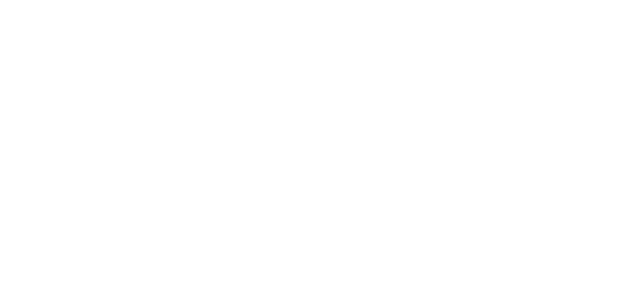
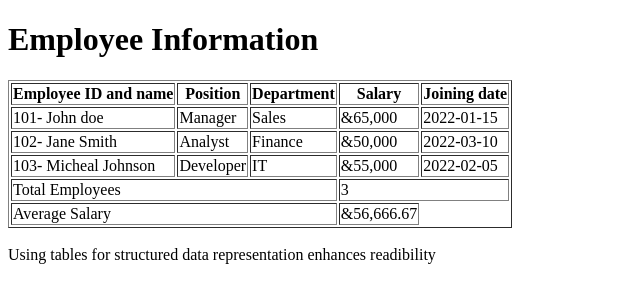
Before and after one commit to nabeeha-1441/table, a plain HTML site: page index.html in a window 1280 px wide. Shown: the whole page, without its empty margins (0-640 px from the left). Drawn offline with Linux system fonts and the light colour scheme.

Commit message:
Update index.html

```diff
--- a/index.html
+++ b/index.html
@@ -6,6 +6,45 @@
     <title>Document</title>
 </head>
 <body>
+     <h1>Employee Information</h1>
+    <table border="1">
+        <tr>
+            <th colspan="2">Employee ID and name</th>
+            <th>Position</th>
+            <th>Department</th>
+            <th>Salary</th>
+            <th>Joining date</th>
+            </tr>
+            <td colspan="2">101- John doe</td>
+            <td>Manager</td>
+            <td>Sales</td>
+            <td>&65,000</td>
+            <td>2022-01-15</td>
+             <tr>
+                <td colspan="2">102- Jane Smith</td>
+                <td>Analyst</td>
+                <td>Finance</td>
+                <td>&50,000</td>
+                <td>2022-03-10</td>
+                <tr>
+                    <td colspan="2">103- Micheal Johnson</td>
+                    <td>Developer </td>
+                    <td>IT</td>
+                    <td>&55,000</td>
+                    <td>2022-02-05</td>
+                    <tr>
+                    <td colspan="4">Total Employees</td>
+                    <td colspan="2">3</td>
+                    </tr>
+                    <tr>
+                        <td colspan="4">Average Salary </td>
+                        <td colspan="1">&56,666.67</td>
+                           </tr>
+
+
+
+                 </table>
+                 <br>Using tables for structured data representation enhances readibility
 
 </body>
 </html>
```
